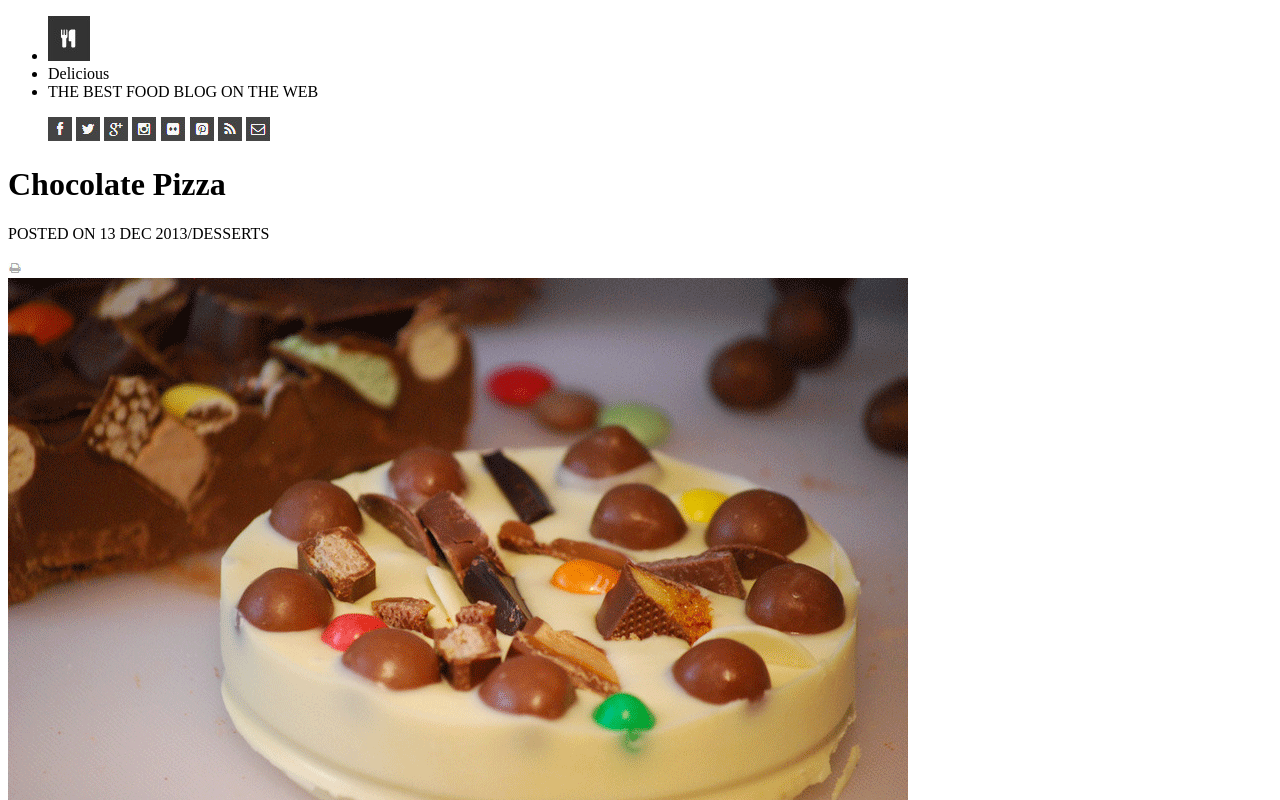
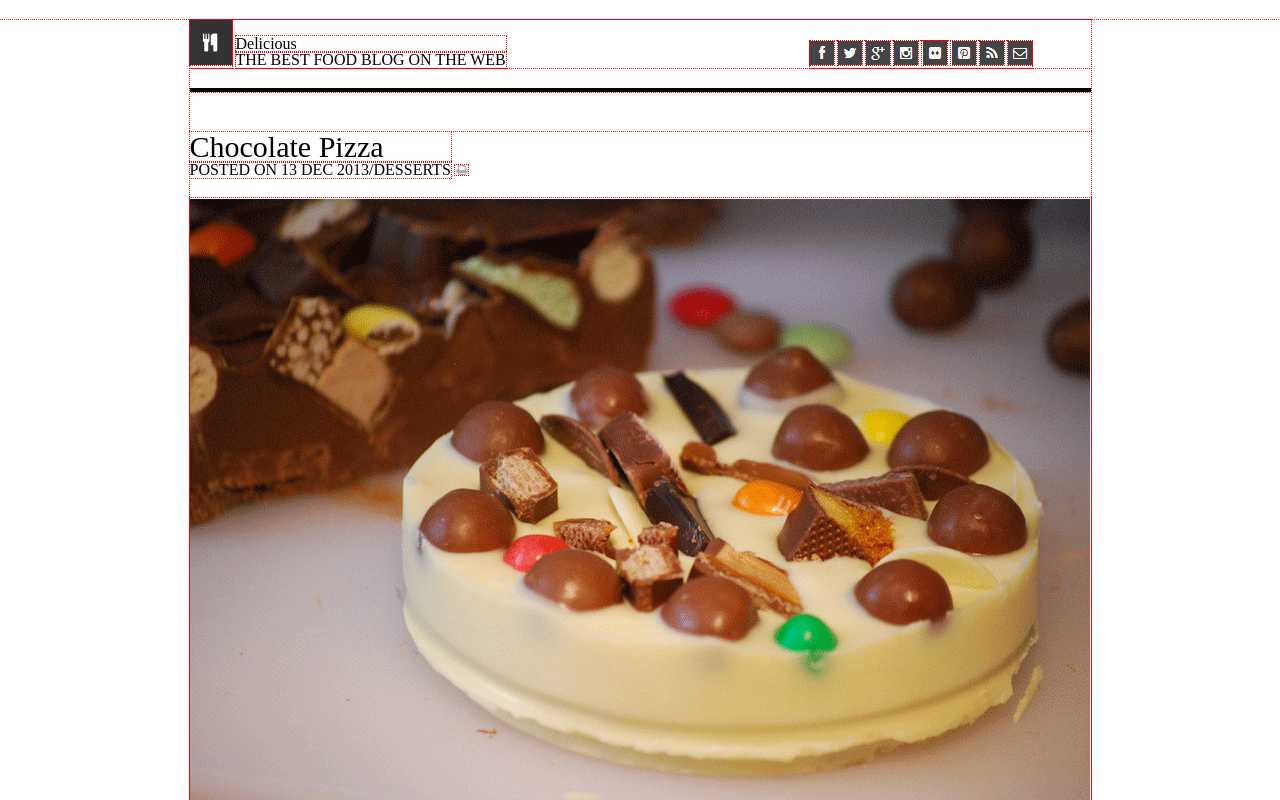
Before and after one commit to Ryan-Geddes/chocolate-pizza201n18, a plain HTML site: page index.html in a window 1280 px wide. Shown: the top 800 px of the page. Drawn offline with Linux system fonts and the light colour scheme.

Commit message:
header down to main image set-ish

```diff
--- a/index.html
+++ b/index.html
@@ -3,20 +3,23 @@
 <head>
   <meta charset="UTF-8">
   <meta name="viewport" content="width=device-width, initial-scale=1.0">
+  <link rel="stylesheet" href="reset.css">
   <link rel="stylesheet" href="style.css">
   <title>Document</title>
 </head>
 <body>
+  <section>
   <header>
     <nav>
       <ul>
-       <li>
-        <img src="lab-assets/logo.png" alt="">
-       </li>
-       <li>Delicious</li>
-       <li>THE BEST FOOD BLOG ON THE WEB</li>
+        <img id="" src="lab-assets/logo.png" alt="">
       </ul>
-      <ul id="buttns">
+
+      <ul id="buttons">
+        <h1>Delicious</h1>
+        <li>THE BEST FOOD BLOG ON THE WEB</li>
+      </ul>
+       <div>
         <img src="lab-assets/fb-icon.png" alt="">
         <img src="lab-assets/twit-icon.png" alt="">
         <img src="lab-assets/gp-icon.png" alt="">
@@ -25,20 +28,23 @@
         <img src="lab-assets/pint-icon.png" alt="">
         <img src="lab-assets/rss-icon.png" alt="">
         <img src="lab-assets/mail-icon.png" alt="">
+      </div>
+    </nav>
+  </header>
+
+    <main>
+      <ul>
+        <h1>Chocolate Pizza</h1>
+        <p>POSTED ON 13 DEC 2013/DESSERTS</p>
+
       </ul>
-
-    </nav>
-    </header
-    <main>
-      <h1>Chocolate Pizza</h1>
-      <p>POSTED ON 13 DEC 2013/DESSERTS</p>
       <img src="lab-assets/print-icon.png" alt="">
 
       <section>
         <img src="lab-assets/choco-pizza.png" alt="">
         <p>Lorem ipsum dolor, sit amet consectetur adipisicing elit. Neque, magni in! Deleniti accusantium earum voluptate culpa quisquam nostrum tenetur, necessitatibus eius illum rem temporibus repudiandae! Harum accusamus nulla debitis ullam!<br><br>Lorem ipsum dolor sit amet consectetur adipisicing elit. Adipisci sapiente consectetur, sunt recusandae aliquam repellat fugit eius animi ad. Non, dolor velit. Enim aperiam delectus iste odit quasi optio nobis?<br><br>lorem</p>
       </section>
-     <article style="background-image: url('lab-assets/list-bg.png');">
+     <article style="background-image: url('lab-assets/list-bg.png'); background-repeat:no-repeat">
       <ul>
         <li>content</li>
         <li>content</li>
@@ -72,5 +78,6 @@
     <img src="lab-assets/small-logo.png"  alt="">
   <p>Delicious C 2013 - All Rights Reserved<br>Proudly published with Ghost</p>
   </footer>
+</section>
   </body>
 </html>
--- a/style.css
+++ b/style.css
@@ -0,0 +1,46 @@
+* {
+  outline: 1px dotted red;
+  box-sizing: border-box;
+}
+
+section {
+  width: 901px;
+  margin: 0 auto;
+}
+
+
+header {
+  margin-top: 20px;
+  padding-bottom: 20px;
+  border-bottom: 4px solid black;
+}
+nav ul {
+  display: inline-block;
+}
+
+#logo {
+  /* display: inline-block; */
+  /* float:left; */
+}
+
+#buttons {
+  /* margin-left: 400px; */
+  display: inline-block;
+}
+
+div {
+  display: inline-block;
+  margin-left: 300px;
+}
+
+main {
+  margin-top: 40px;
+}
+ main ul {
+   display:inline-block;
+   margin-bottom:20px;
+ }
+
+ main ul h1{
+   font-size: 30px;
+ }
```
Also changed, not shown: lab-assets/delicious.png (added), 1 other file.
